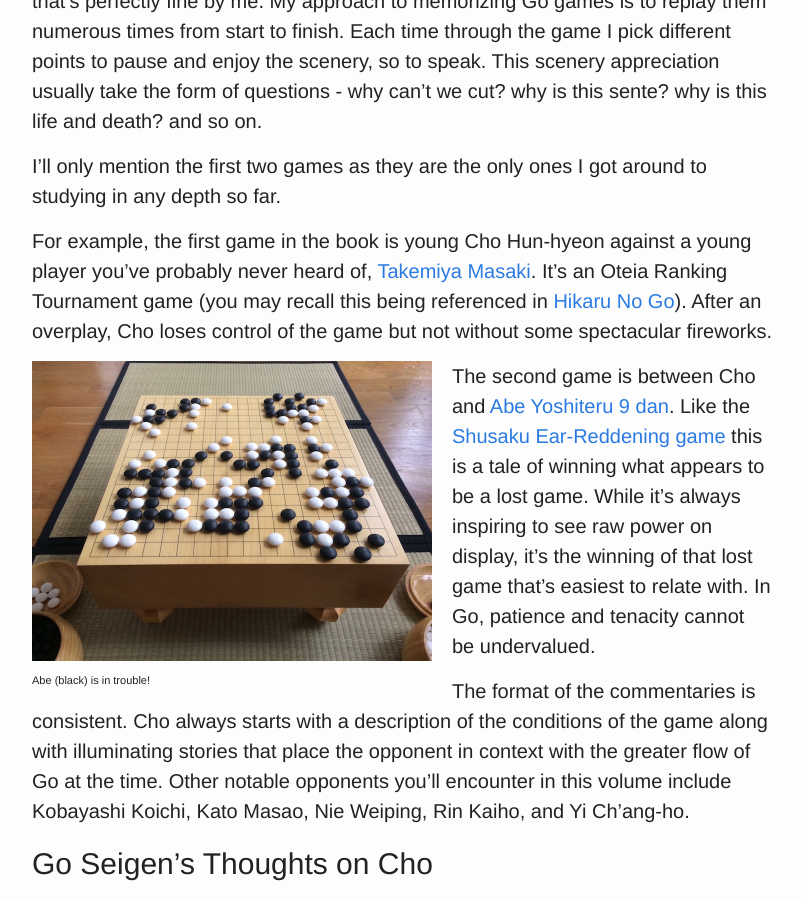
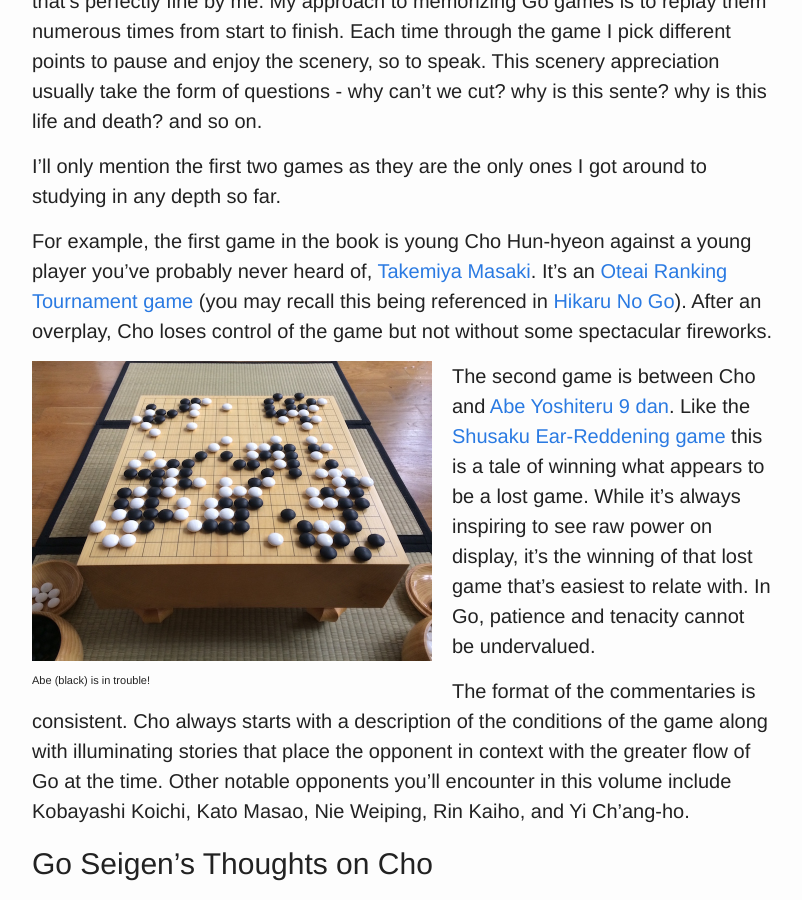
Before and after one commit to rwandezx9/baduk, a Jekyll site: the page built from _posts/2016-12-28-cho-hun-hyun-games.markdown, in a window 1280 px wide and 900 px high, scrolled down 2826 px. Shown: the whole window, without its empty margins (238-1040 px from the left). Built offline with Jekyll 4.4.1, drawn with Linux system fonts in a browser that asks for light colours; some web fonts are replaced.

Commit message:
mispelling, add link

```diff
--- a/_posts/2016-12-28-cho-hun-hyun-games.markdown
+++ b/_posts/2016-12-28-cho-hun-hyun-games.markdown
@@ -115,10 +115,11 @@ around to studying in any depth so far.
 For example, the first game in the book is young Cho Hun-hyeon against
 a young player you've probably never heard of,
 [Takemiya Masaki](http://senseis.xmp.net/?TakemiyaMasaki). It's an
-Oteia Ranking Tournament game (you may recall this being referenced in
-[Hikaru No Go](http://senseis.xmp.net/?HikaruNoGo)). After an overplay,
-Cho loses control of the game but not without some spectacular
-fireworks.
+[Oteai Ranking Tournament game](http://senseis.xmp.net/?Oteai) (you
+may recall this being referenced in
+[Hikaru No Go](http://senseis.xmp.net/?HikaruNoGo)). After an
+overplay, Cho loses control of the game but not without some
+spectacular fireworks.
 
 <div style="float: left; margin-right: 1em;">
 <image width="400"
```
